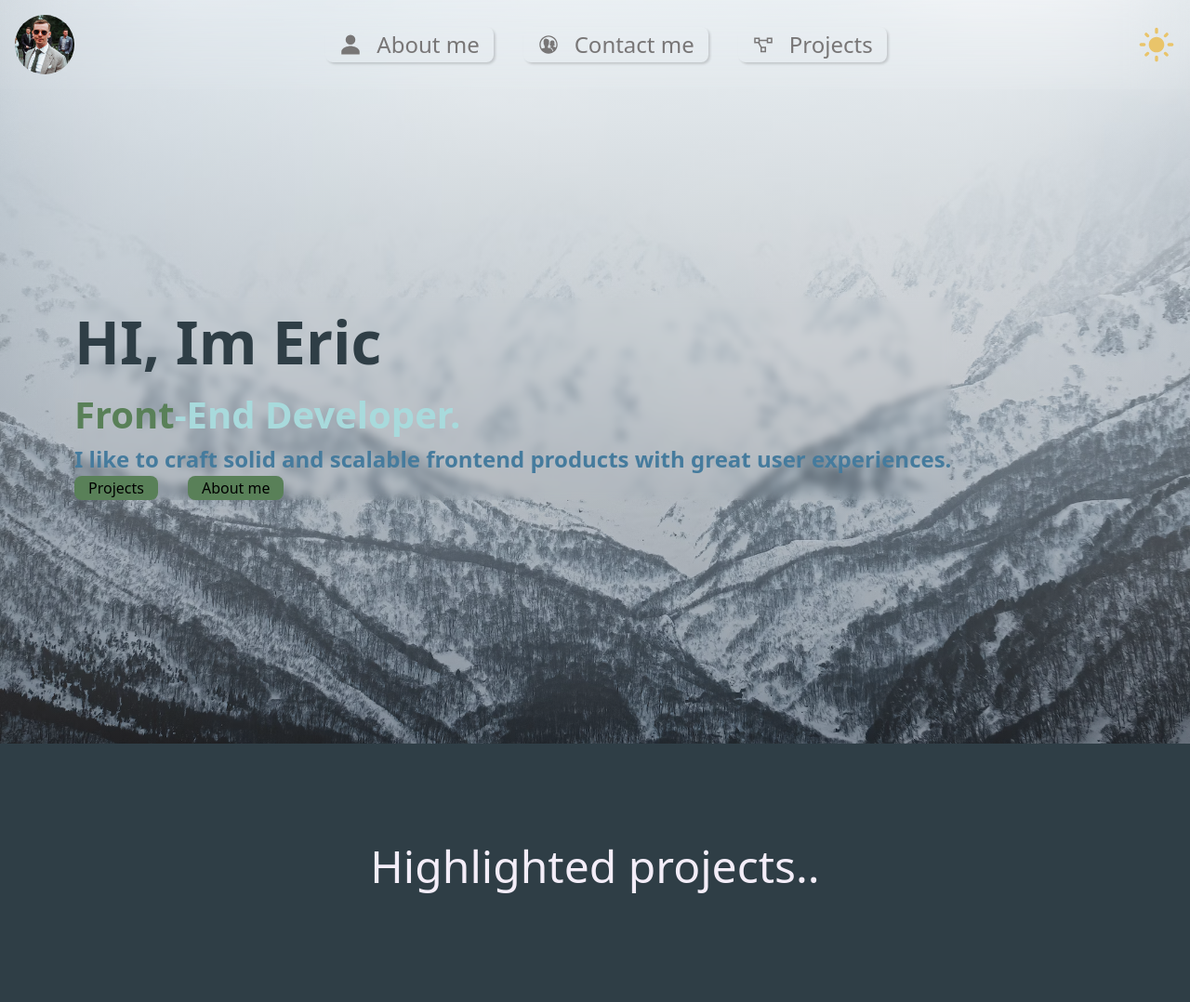
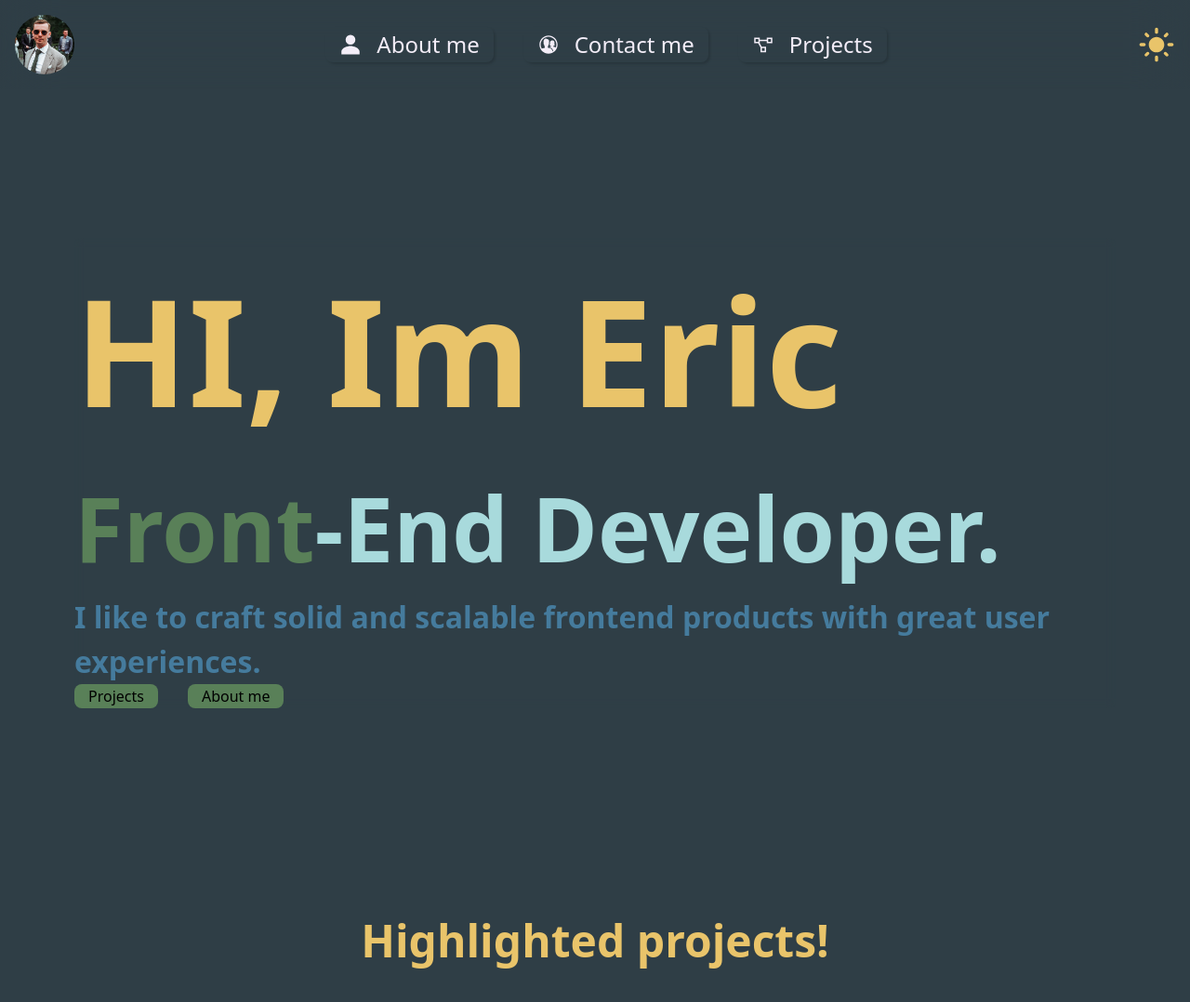
Before and after one commit to EricClasson/Portfolio-React, a React (Vite) app: page / in a window 1280 px wide. Shown: the top 1078 px of the page at 93% size. Built offline with nearby package versions, Linux system fonts and the light colour scheme; no server answers.

Commit message:
adding styles

```diff
--- a/src/View/Projects.jsx
+++ b/src/View/Projects.jsx
@@ -40,7 +40,7 @@ const Projects = () => {
   ];
   return (
     <div className="Work-main">
-      <h2>Highlighted projects..</h2>
+      <h2>Highlighted projects!</h2>
 
       <div className="work-content">
         {/* Propsar och mapar genom arrayen så det skapas en ny div och skriv dess innehåll skrivs ut */}
@@ -57,7 +57,7 @@ const Projects = () => {
         ))}
       </div>
       <div className="Listofrepo-api-container text-center">
-        <h2>More repositorys on github</h2>
+        <h2>More Github</h2>
         <Apifetchcomponents />
         <a
           href="https://github.com/EricClasson"
--- a/src/components/Aboutme/aboutme.scss
+++ b/src/components/Aboutme/aboutme.scss
@@ -15,7 +15,8 @@
 .aboutme-container > h2 {
   text-align: center;
   font-size: var(--fontsizeh2main);
-  font-weight: var(--fontwightmai);
+  font-weight: var(--fontwightmain);
+  color: var(--color2-yellow);
 }
 
 .textaboutme-container {
--- a/src/components/Header/header.scss
+++ b/src/components/Header/header.scss
@@ -1,20 +1,11 @@
 .header-container {
   height: 50rem;
   position: relative;
-  bottom: 6rem;
-  background-image: linear-gradient(
-      to bottom,
-      rgba(255, 255, 255, 0.61),
-      rgba(35, 34, 34, 0.333)
-    ),
-    url(../../assets/japan.avif);
-  background-size: cover;
-  background-position: center;
 }
 
 .frontinfo {
   position: absolute;
-  top: 20rem;
+  top: 10rem;
   left: 5rem;
   margin-right: 5rem;
   background-color: transparent;
@@ -22,12 +13,12 @@
 }
 
 .frontinfo > h1 {
-  font-size: 4rem;
-  color: var(--heroh1);
+  font-size: 10rem;
+  color: var(--color2-yellow);
 }
 
 .frontinfo > h2 {
-  font-size: 2.5rem;
+  font-size: 6rem;
   color: #598058;
 }
 
@@ -36,7 +27,7 @@
 }
 
 .frontinfo > p {
-  font-size: 1.5rem;
+  font-size: 2rem;
   color: #457b9d;
   font-weight: 700;
 }
@@ -58,9 +49,12 @@
 
 @media (max-width: 600px) {
   .frontinfo > h1 {
+    font-size: 4rem;
+  }
+
+  .frontinfo > h2 {
     font-size: 2rem;
   }
-
   .frontinfo > p {
     font-size: 1rem;
   }
--- a/src/components/Navbar/navbar.scss
+++ b/src/components/Navbar/navbar.scss
@@ -43,7 +43,7 @@
   font-size: 1.5rem;
   font-weight: 400;
   border-radius: var(--btn-borderradius);
-  color: rgb(120, 118, 118);
+  color: var(--text);
 
   &:hover {
     border-bottom: 2px solid rgb(194, 147, 147);
--- a/src/components/Work-repo/work.scss
+++ b/src/components/Work-repo/work.scss
@@ -3,11 +3,13 @@
   flex-direction: column;
   align-items: center;
   gap: 7rem;
+  margin-top: 5rem;
 }
 
 .Work-main > h2 {
   font-size: var(--fontsizeh2main);
-  font-weight: var(--fontwightmai);
+  font-weight: var(--fontwightmain);
+  color: var(--color2-yellow);
   text-align: center;
 }
 
@@ -36,6 +38,10 @@ a {
 .Work-container > img {
   border-radius: var(--box-borderradius);
   aspect-ratio: 16/9;
+}
+
+.Work-container:hover {
+  transform: translateZ(0.04px);
 }
 
 .btns-work-container {
@@ -86,7 +92,8 @@ a {
 
 .Listofrepo-api-container > h2 {
   font-size: var(--fontsizeh2main);
-  font-weight: var(--fontwightmai);
+  font-weight: var(--fontwightmain);
+  color: var(--color2-yellow);
 }
 .Apifetch-container {
   display: grid;
@@ -114,7 +121,6 @@ a {
 .githubstats {
   position: relative;
   display: grid;
-
   color: var(--text);
   gap: 4rem;
   box-shadow: var(--boxshadow);
@@ -190,18 +196,6 @@ li > p {
   transform-origin: right;
 }
 
-// .btn-api:hover {
-//   animation: animation 1.2s 3 linear;
-// }
-// @keyframes animation {
-//   50% {
-//     color: rgb(136, 120, 120);
-//   }
-//   100% {
-//     color: #f00;
-//   }
-// }
-
 .btn-github {
   font-size: 1.5rem;
   text-align: center;
--- a/src/components/contactme/contactme.scss
+++ b/src/components/contactme/contactme.scss
@@ -15,7 +15,7 @@
 }
 .contactme-container > h2 {
   font-size: var(--fontsizeh2main);
-  font-weight: var(--fontwightmai);
+  font-weight: var(--fontwightmain);
 }
 
 label {
--- a/src/index.scss
+++ b/src/index.scss
@@ -81,7 +81,7 @@ h6 {
   --contact-bg: #ffe5ec;
   --boxshadow: rgba(229, 229, 233, 0.2) 0px 7px 29px 0px;
   --2apicolor: #0f4c5c;
-  --halfmoon: #f8f5fa;
+  --halfmoon: #e2d0ee;
   --heroh1: #2f3e46;
 }
 
@@ -100,7 +100,7 @@ h6 {
   --box-borderradius: 1rem;
 
   --fontsizeh2main: 3rem;
-  --fontwightmain: 600;
+  --fontwightmain: 900;
 }
 
 body {
```
